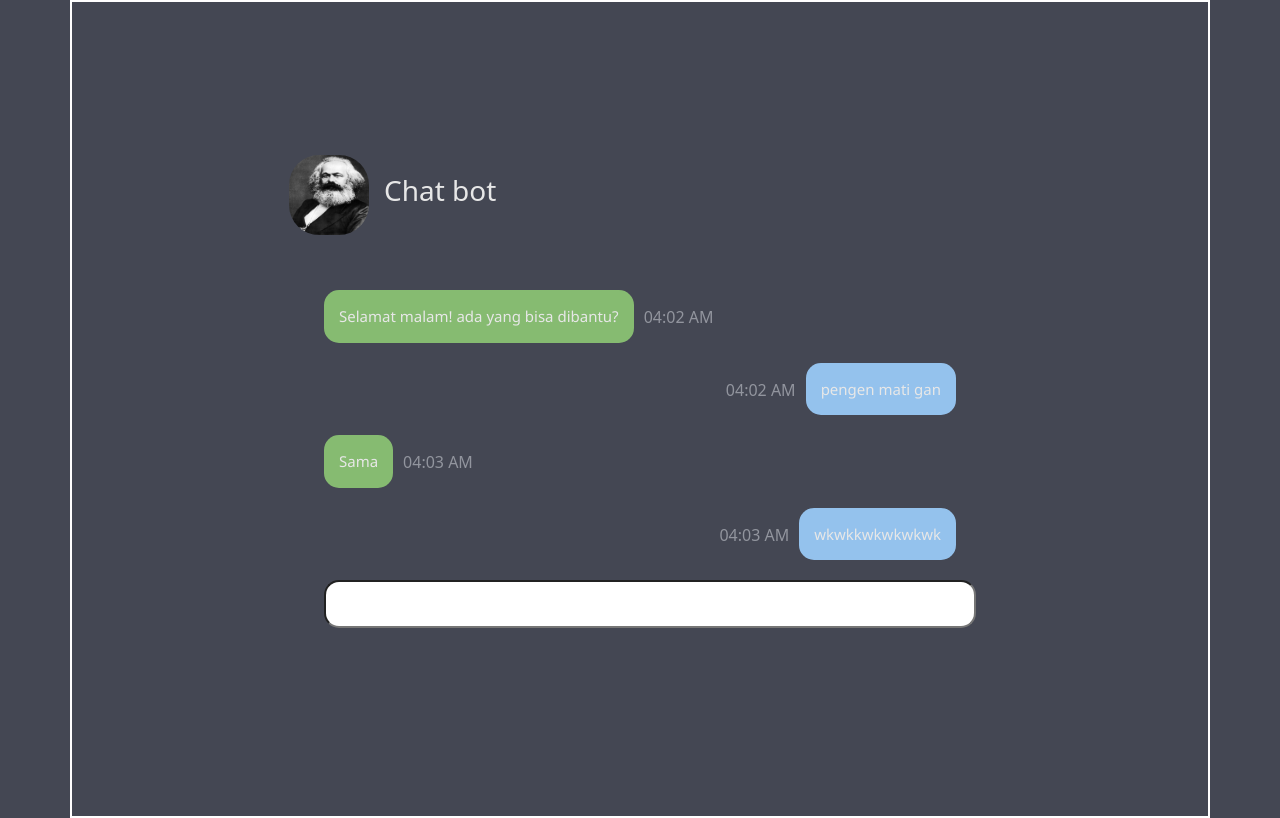
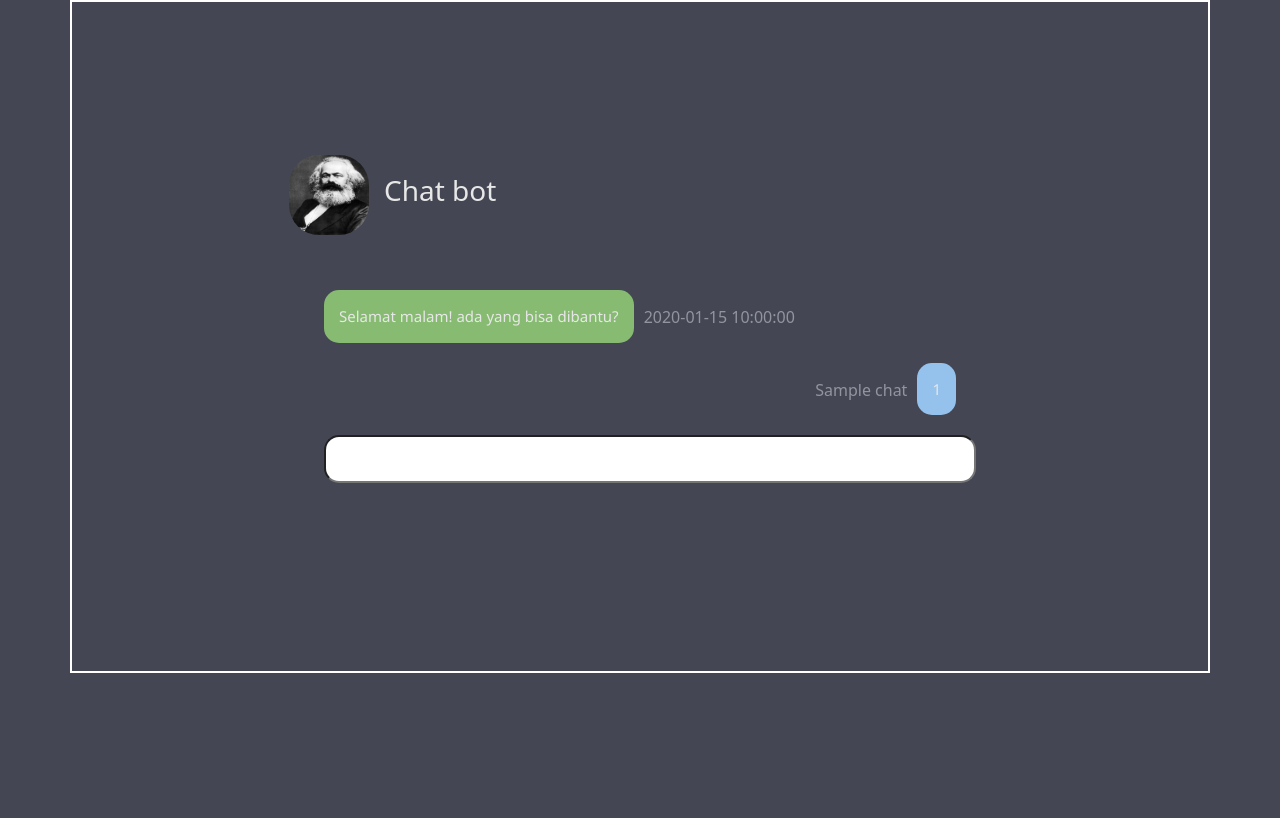
Before and after one commit to ariyaadinatha/Tubes3_13519048, a Flask app: template src/templates/index.html in a window 1280 px wide. After the commit the page ends 673 px from the top, so only its background shows below. Run offline with Flask 2, Linux system fonts and the light colour scheme; the template is opened without the code that fills it: most values are stand-ins (such as "Sample title", 1, 10 or a date in 2020); some libraries are stand-ins or nearby versions.

Commit message:
ui beres

```diff
--- a/src/app.py
+++ b/src/app.py
@@ -1,11 +1,23 @@
-from flask import Flask, render_template, url_for
+from flask import Flask, render_template, url_for, request, redirect
+from datetime import datetime
+
 app = Flask(__name__)
 
 
-@app.route("/")
+@app.route("/", methods=['POST', 'GET'])
 def index():
-    return render_template('index.html')
-
+    if request.method == 'POST':
+        time = datetime.now()
+        currentTime = time.strftime("%H:%M")
+        chat = request.form['user-chat']
+        arrayChatUser.append([chat, currentTime])
+        return redirect('/')
+    else:
+        botTime = datetime.now()
+        currentBotTime = botTime.strftime("%H:%M")
+        return render_template('index.html', arrayChatUser = arrayChatUser, currentBotTime = currentBotTime)
 
 if __name__ == "__main__":
+    arrayChatUser = []
+    arrayChatBot = []
     app.run(debug=True)
--- a/src/templates/index.html
+++ b/src/templates/index.html
@@ -4,9 +4,10 @@
     <meta charset="UTF-8">
     <meta http-equiv="X-UA-Compatible" content="IE=edge">
     <meta name="viewport" content="width=device-width, initial-scale=1.0">
-    <title>Document</title>
+    <title>depressedBot</title>
     <link rel="stylesheet" href="{{ url_for('static', filename='css/bootstrap.min.css') }}">
     <link rel="stylesheet" href="{{ url_for('static', filename='css/main.css') }}">
+    <script src="https://ajax.googleapis.com/ajax/libs/jquery/3.5.1/jquery.min.js"></script>
 </head>
 <body>
     <div class="container">
@@ -18,49 +19,31 @@
                         <h3 class="bot-name"> Chat bot </h3>
                     </div>
                     <div class="chat-container">
-                        <div class="d-flex flex-row">
-                            <div class="bot-chat">
-                                <div class="chat-text">
+                        <div class='d-flex flex-row'>
+                            <div class='bot-chat'>
+                                <div class='chat-text'>
                                     Selamat malam! ada yang bisa dibantu?
                                 </div>
                             </div>
-                            <div class="chat-time">
-                                04:02 AM
+                            <div class='chat-time'>
+                                {{currentBotTime}}
                             </div>
                         </div>
+                        {% for chat in arrayChatUser %}
                             <div class="d-flex flex-row-reverse">
                                 <div class="user-chat">
                                     <div class="chat-text">
-                                    pengen mati gan
+                                        {{chat[0]}}
                                     </div>
                                 </div>
                                 <div class="chat-time">
-                                04:02 AM
+                                    {{chat[1]}}
                                 </div>
                             </div>
-                        <div class="d-flex flex-row">
-                            <div class="bot-chat">
-                                <div class="chat-text">
-                                    Sama
-                                </div>
-                            </div>
-                            <div class="chat-time">
-                                04:03 AM
-                            </div>
-                        </div>
-                        <div class="d-flex flex-row-reverse">
-                            <div class="user-chat">
-                                <div class="chat-text">
-                                    wkwkkwkwkwkwk
-                                </div>
-                            </div>
-                            <div class="chat-time">
-                                04:03 AM
-                            </div>
-                        </div>
-                        <div class="#">
-                            <input type="text" class="chat-input">
-                        </div>
+                        {% endfor %}
+                        <form action="/" method="POST" autocomplete="off">
+                            <input type="text" class="chat-input" name="user-chat">
+                        </form>
                     </div>
                 </div>
             </div>
--- /dev/null
+++ b/src/test.py
@@ -0,0 +1,4 @@
+arrayChat = []
+arrayChat.append(['asd',123])
+for chat in arrayChat:
+    print(chat[0])
```
Lines whose indentation alone changed are shown as unchanged.
